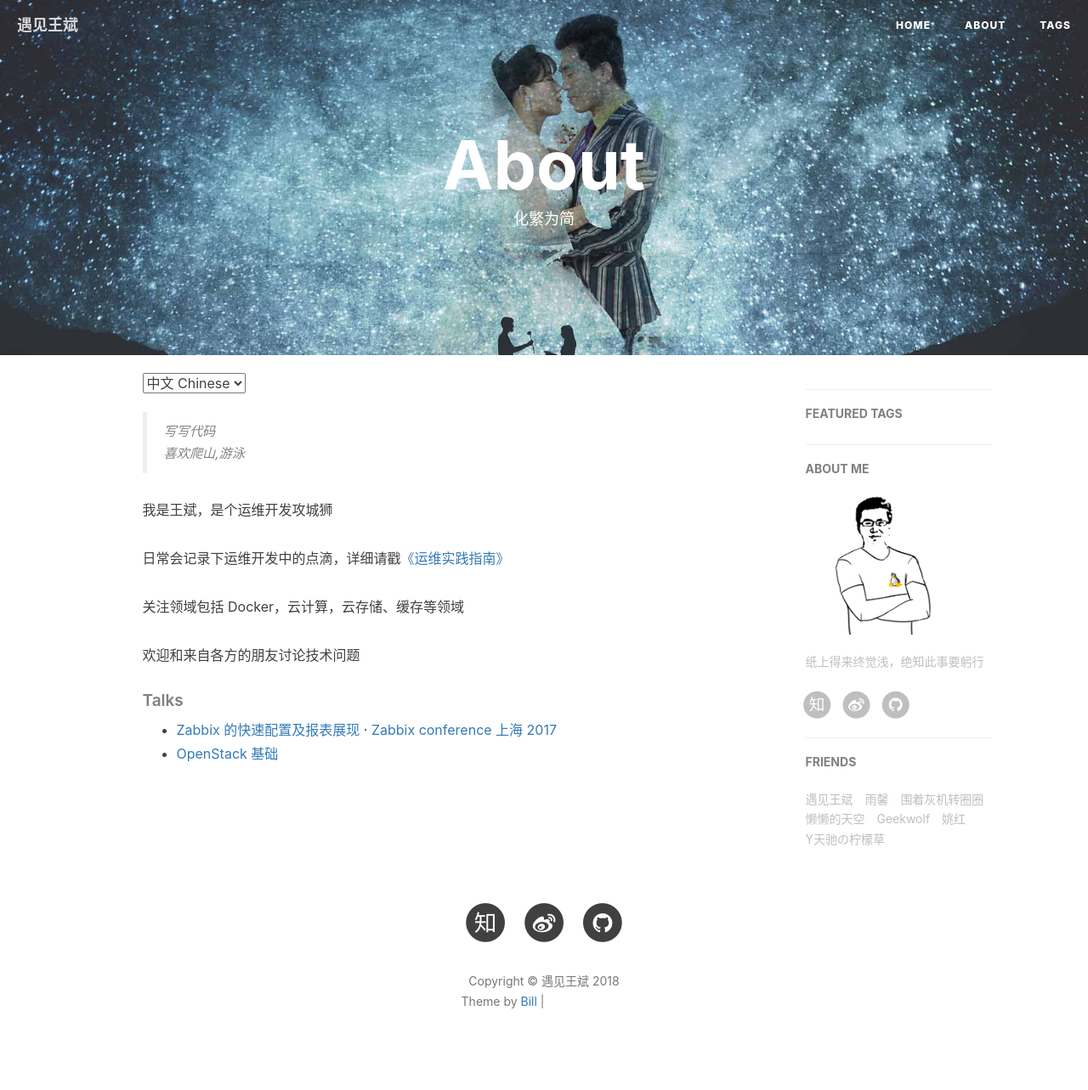
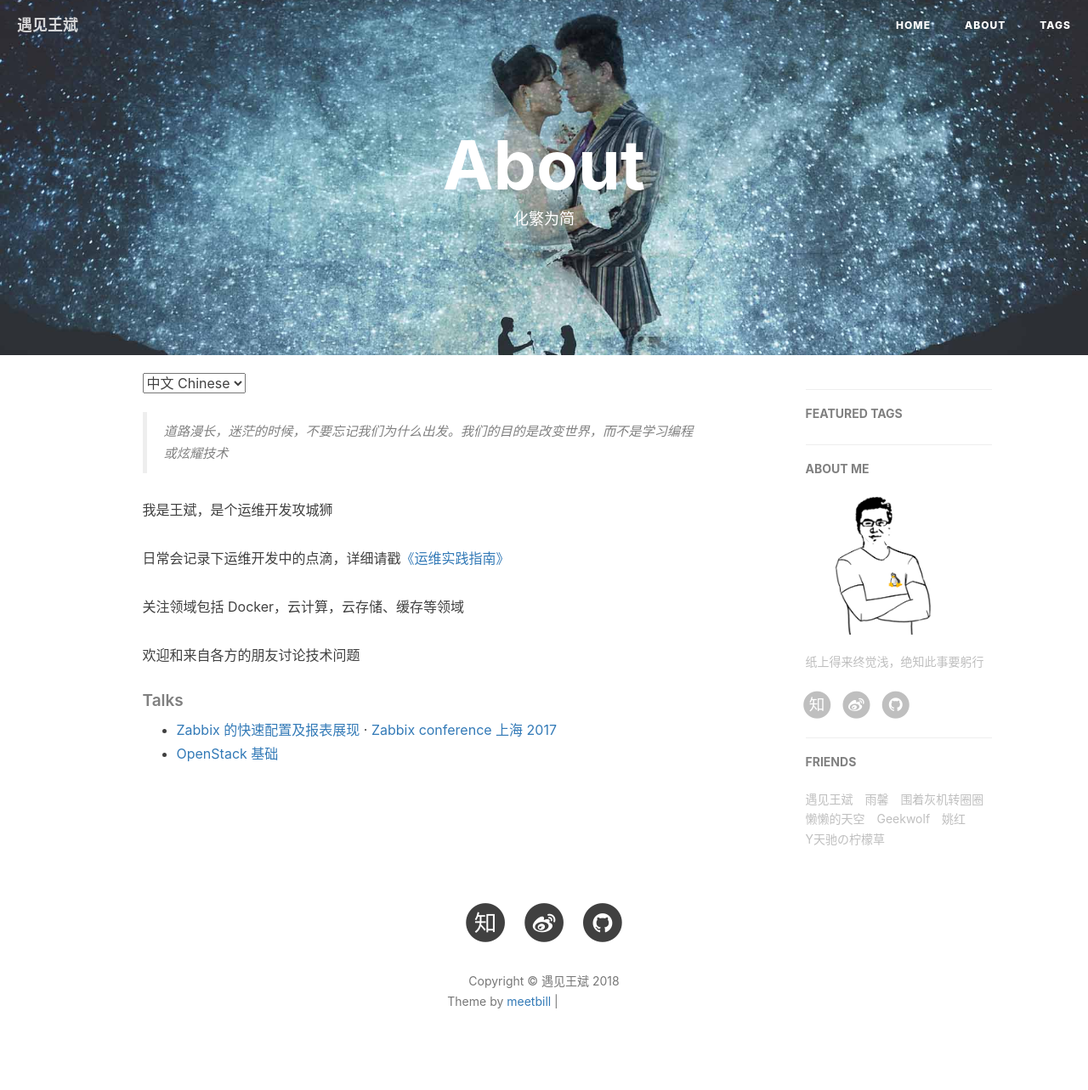
Before and after one commit to meetbill/meetbill.github.io, a Jekyll site: the page built from about.html, in a window 1280 px wide. Shown: the whole page at 85% size. Built offline with Jekyll 4.4.1, drawn with Linux system fonts in a browser that asks for light colours; nearby versions of some CDN libraries; comment, search, counter and statistics services are not loaded; grey boxes are pictures that could not be loaded.

Commit message:
[Update]: update link

```diff
--- a/_includes/footer.html
+++ b/_includes/footer.html
@@ -72,11 +72,11 @@
                 <p class="copyright text-muted">
                     Copyright &copy; {{ site.title }} {{ site.time | date: '%Y' }}
                     <br>
-                    Theme by <a href="http://billwang139967.github.io">Bill</a> |
+                    Theme by <a href="http://meetbill.github.io">meetbill</a> |
                     <iframe
                         style="margin-left: 2px; margin-bottom:-5px;"
                         frameborder="0" scrolling="0" width="91px" height="20px"
-                        src="https://ghbtns.com/github-btn.html?user=billwang139967&repo=BillWang139967.github.io&type=star&count=true" >
+                        src="https://ghbtns.com/github-btn.html?user=meetbill&repo=meetbill.github.io&type=star&count=true" >
                     </iframe>
                 </p>
             </div>
--- a/about.html
+++ b/about.html
@@ -13,8 +13,7 @@ header-img: "img/about-bg.jpg"
 <!-- Chinese Version -->
 <div class="zh post-container">
     <blockquote>
-        写写代码<br>
-        喜欢爬山,游泳<br>
+        道路漫长，迷茫的时候，不要忘记我们为什么出发。我们的目的是改变世界，而不是学习编程或炫耀技术<br>
     </blockquote>
 
     <p>我是王斌，是个运维开发攻城狮</p>
--- a/package.json
+++ b/package.json
@@ -1,9 +1,9 @@
 {
-    "name": "Bill-blog",
-    "title": "Bill Blog",
+    "name": "meetbill-blog",
+    "title": "meetbill Blog",
     "version": "1.0.0",
     "homepage": "http://meetbill.github.io",
-    "author": "Bill",
+    "author": "meetbill",
     "devDependencies": {
         "grunt": "~0.4.5",
         "grunt-contrib-less": "~0.11.4",
```
Also changed, not shown: README.md.
